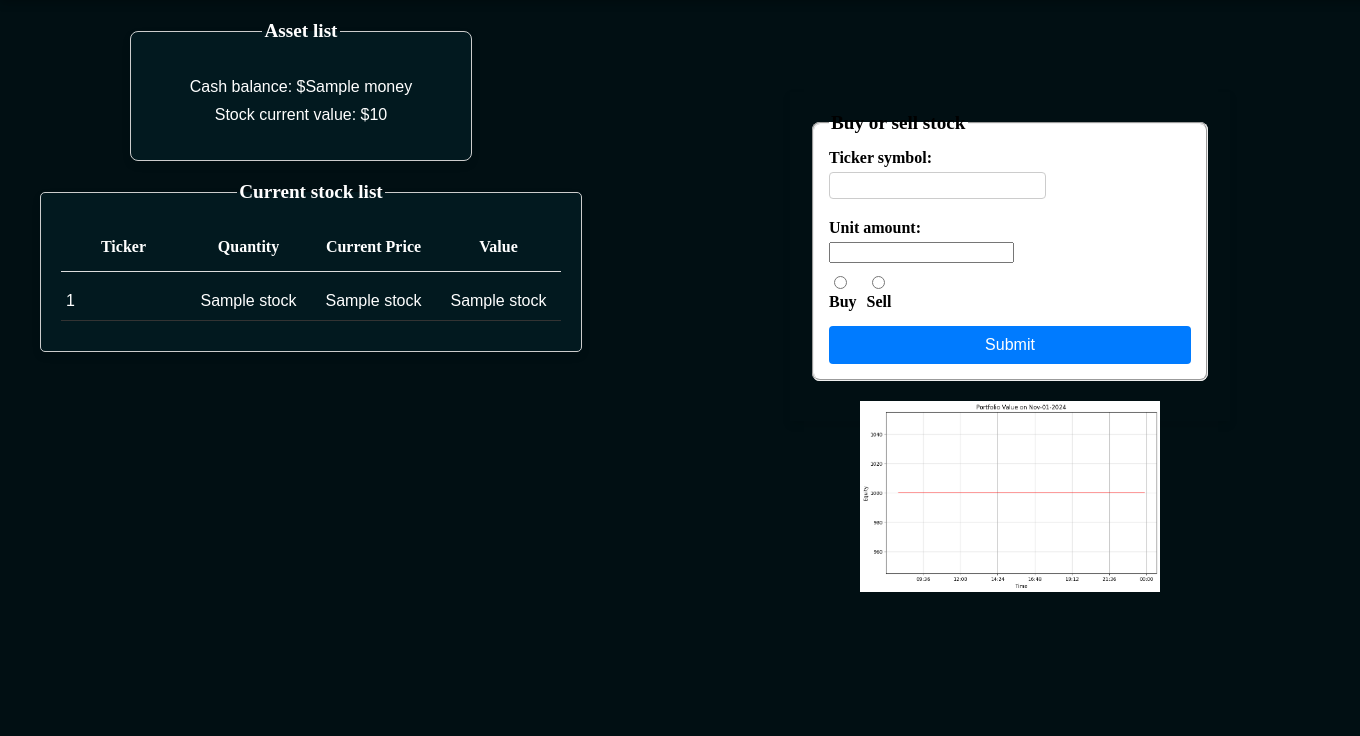
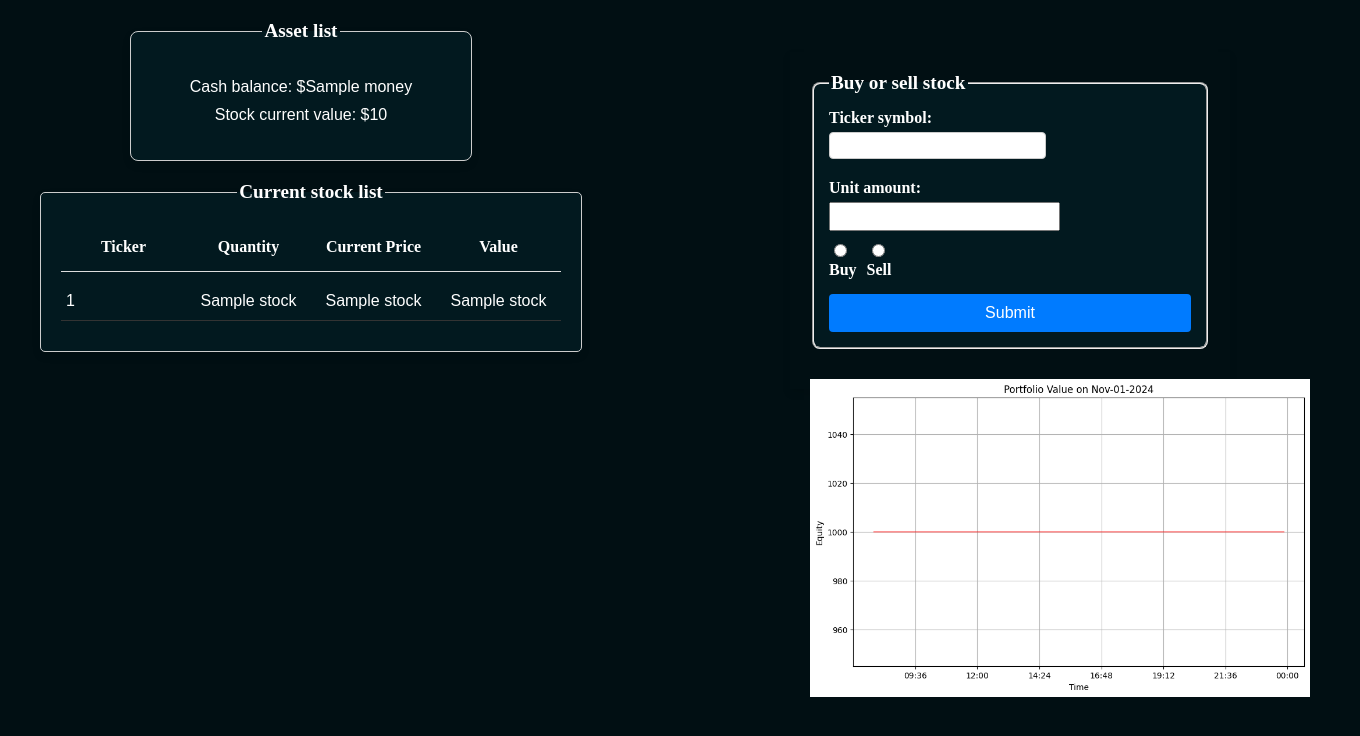
Before and after one commit to Mahir-Hussain/Paper-trader, a Flask app: template app/templates/index.html in a window 1360 px wide. Shown: the part 50-786 px from the top of the page. Run offline with Flask 3, Linux system fonts and the light colour scheme; the template is opened without the code that fills it: most values are stand-ins (such as "Sample title", 1, 10 or a date in 2020); parts of the project's set-up code (start-up, migrations or seed data) failed here and were passed over.

Commit message:
backend update

```diff
--- a/app/static/styles.css
+++ b/app/static/styles.css
@@ -4,21 +4,21 @@ body {
 }
 .top-bar {
     width: 100%;
-    height: 50px; /* Set height as needed */
-    background-color: #0B1215; /* Dark background color */
+    height: 50px;
+    background-color: #0B1215;
     display: flex;
     align-items: center;
     padding: 0 20px;
-    box-shadow: 0 4px 8px rgba(0, 0, 0, 0.2); /* Optional shadow for depth */
-    position: fixed; /* Fixed to the top of the screen */
+    position: fixed;
     top: 0;
     left: 0;
-    z-index: 1000; /* Ensure it stays above other content */
+    z-index: 1000;
 }
 
 #top-bar {
     margin-bottom: 20px;
 }
+
 /* Icon or Menu Button */
 .menu-icon {
     font-size: 24px;
@@ -34,14 +34,14 @@ body {
 /* Design for the buy/sell section */
 .form {
     text-align: left;
-    color: black;
+    color: rgb(255, 255, 255);
     width: 400px;
     max-width: 90%;
     padding: 20px;
     margin: 20px;
     box-shadow: 0px 4px 8px rgba(0, 0, 0, 0.1);
     position: relative;
-    transform: translate(750px, 200px);
+    transform: translate(750px, 160px);
     margin-top: -450px;
     border: none;
 }
@@ -57,6 +57,12 @@ body {
     width: 60%; /* Adjusts width of text box */
     padding: 5px;
 }
+
+.input-group input[type="number"] {
+    width: 60%; /* Adjusts width of text box */
+    padding: 5px;
+}
+
 input[type=text]:focus {
     background-color: lightblue;
 }
@@ -123,17 +129,14 @@ input[type=text]:focus {
     color: white; /* Text color for stock items */
 }
 
-/* Optional: Add spacing or alignment */
 .stock-item span, .stock-headers span {
     padding: 5px;
     text-align: center;
 }
 
 .stock-item span.ticker {
-    text-align: left; /* Align ticker name to the left if needed */
+    text-align: left;
 }
-
-
 
 .alert {
     color: #19e4eb;
@@ -173,7 +176,7 @@ fieldset {
     margin-bottom: 20px;
     border-radius: 8px;
     padding: 15px;
-    background-color: #ffffff;
+    background-color: #02191f;
     box-shadow: 0 2px 4px rgba(0, 00p, 0, 0.1);
 }
 
@@ -231,10 +234,10 @@ img {
     height: auto;
     border-radius: 8px;
     margin-top: 20px;
-    right: -800px;
+    right: -750px;
     top: 220px;
-    width: 300px;
-    transform: translateY(-100px);
+    width: 500px;
+    transform: translateY(-130px);
     margin-bottom: 20px;
     border-radius: 8px;
 }
```
